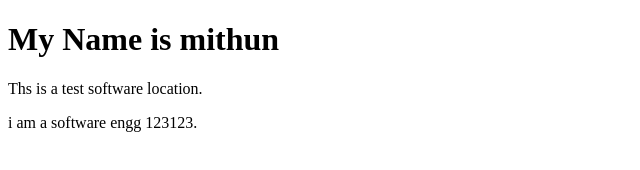
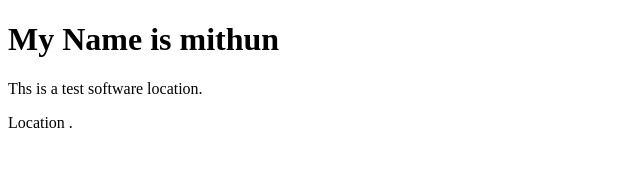
Before and after one commit to Mithun-Kalarikal/website, a plain HTML site: page index.html in a window 1280 px wide. Shown: the whole page, without its empty margins (0-640 px from the left). Drawn offline with Linux system fonts and the light colour scheme.

Commit message:
change 2

```diff
--- a/index.html
+++ b/index.html
@@ -4,7 +4,7 @@
 
 <h1>My Name is mithun</h1>
 <p> Ths is a test software location.</p>
-  <p>i am a software engg 123123.</p>
+  <p>Location .</p>
 
 </body>
 </html>
```
